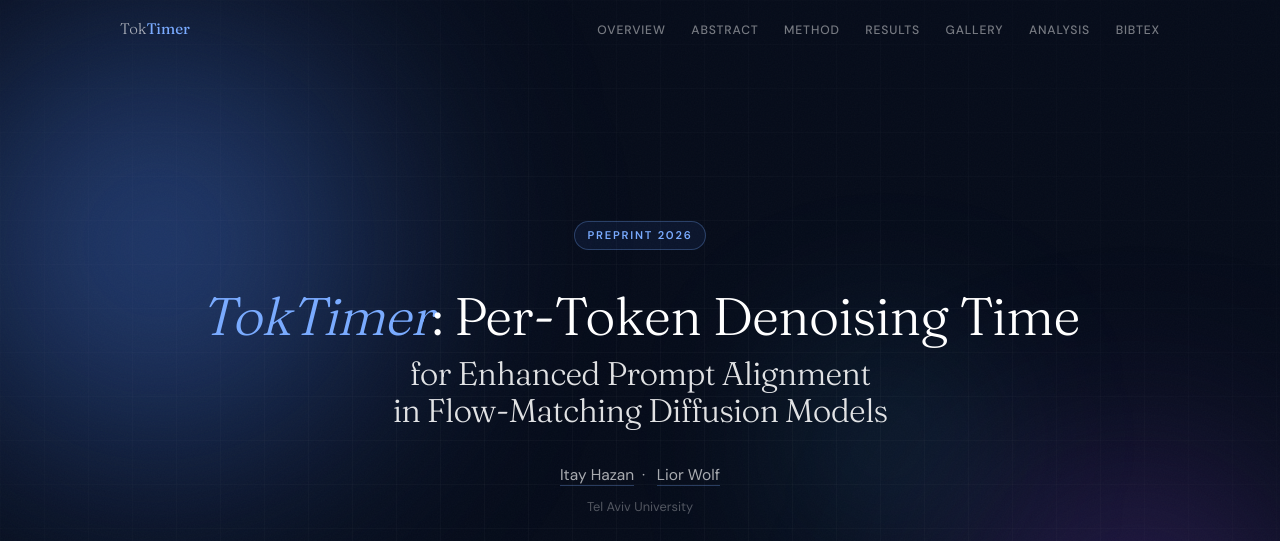
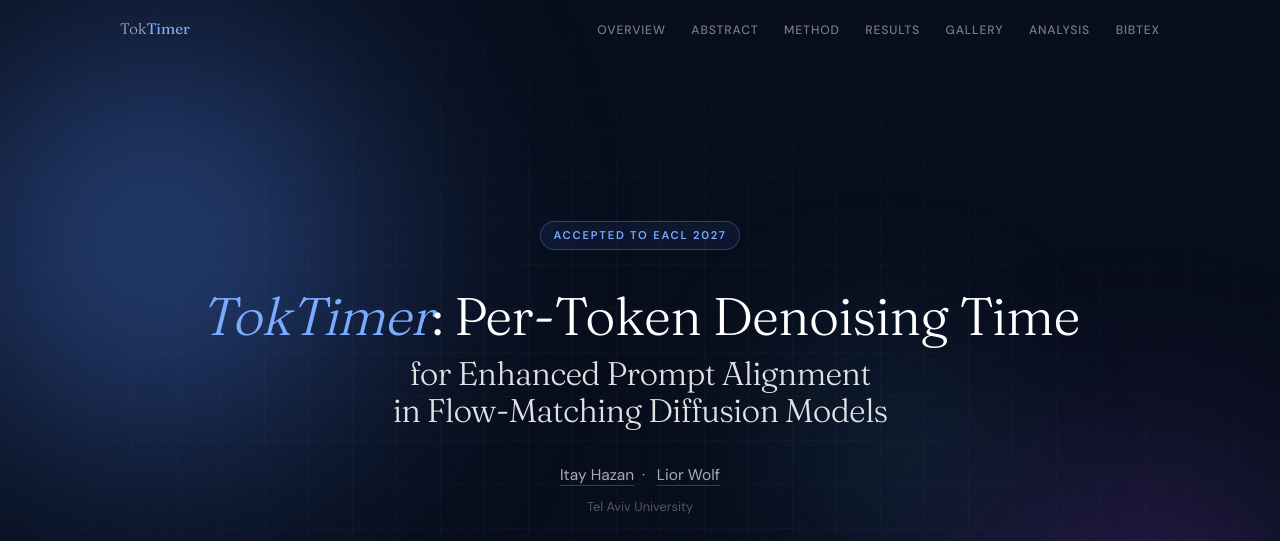
Before and after one commit to itayhzn/TokTimer, a plain HTML site: page index.html in a window 1280 px wide. Shown: the top 541 px of the page. Drawn offline with nearby package versions, Linux system fonts and the light colour scheme.

Commit message:
Show EACL 2027 acceptance in hero
Co-Authored-By: Claude Opus 5.5 <noreply@anthropic.com>
Claude-Session: https://claude.ai/code/session_01VmRTFFfYuL7RpD4TGY1X4i

```diff
--- a/index.html
+++ b/index.html
@@ -816,7 +816,7 @@
   <div class="hero-noise"></div>
 
   <div class="hero-body">
-    <div class="venue-pill">Preprint 2026</div>
+    <div class="venue-pill">Accepted to EACL 2027</div>
 
     <h1 class="hero-title">
       <em>TokTimer</em>: Per-Token Denoising Time
```
